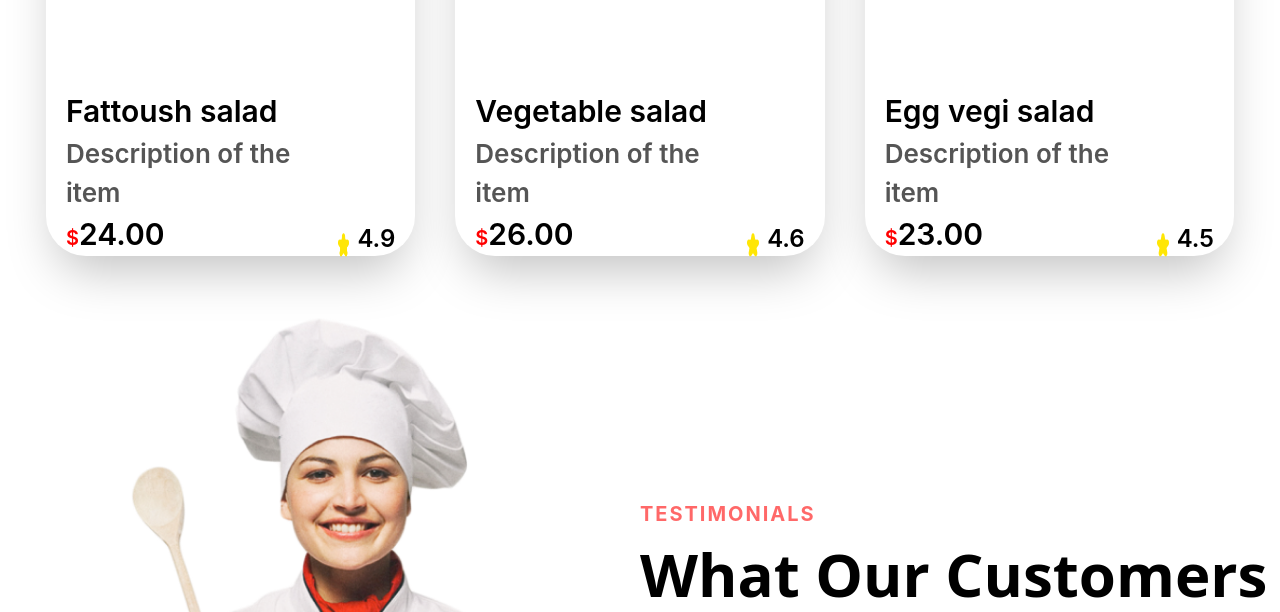
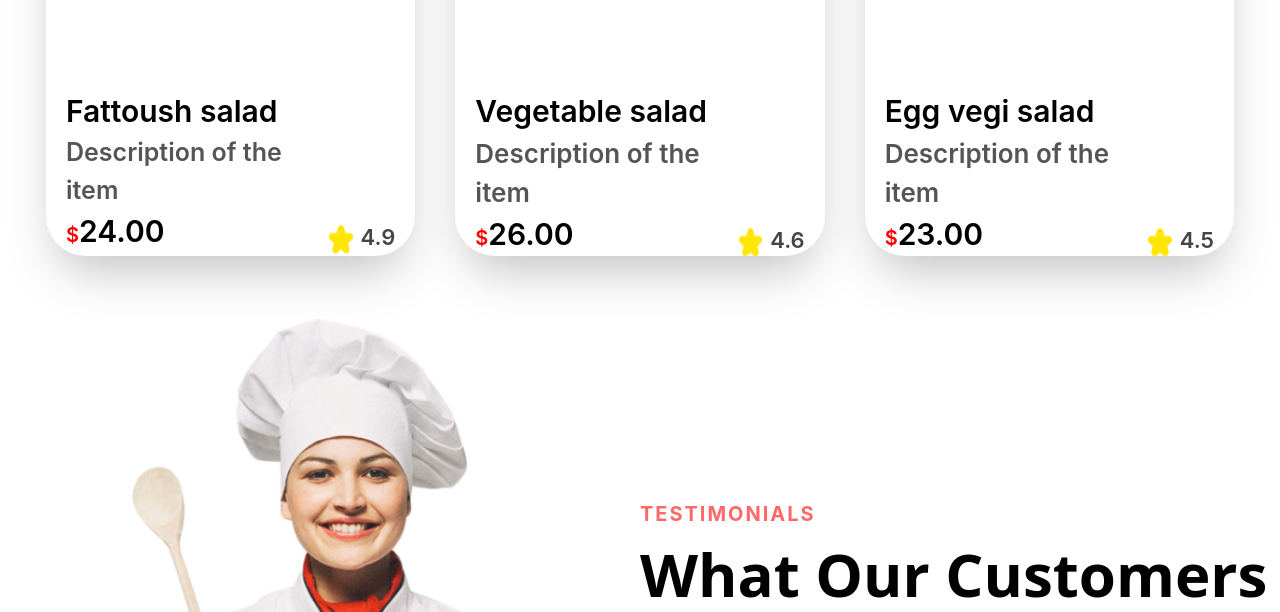
Before and after one commit to GautamGM/Restaurant-website-ui, a website: page dist/index.html in a window 1280 px wide. Shown: the part 2100-2712 px from the top of the page. Drawn offline with nearby package versions, Linux system fonts and the light colour scheme; files whose address does not match are found by name; a web font is replaced by a local one.

Commit message:
re sponsive

```diff
--- a/dist/index.html
+++ b/dist/index.html
@@ -471,7 +471,7 @@
                 <h5 class="dish-discription xl:text-[30px] ">
                   Fattoush salad
                 </h5>
-                <p class=" xl:text-[26px] text-[#555555]">
+                <p class=" xl:text-[25px] text-[#555555]">
                   Description of the item
                 </p>
                 <div class="price xl:text-[30px]">
@@ -484,10 +484,10 @@
                 <span
                   ><img
                     src="./images/fi-sr-star.png"
-                    class="w-[24px] h-[24px]"
+                    class="w-[24px] h-[24px] sm:w-[50px] md:w-[62px] xl:w-[40px] xl:h-[29px]"
                     alt=""
                 /></span>
-                <div class="rating flex items-end">4.9</div>
+                <div class="rating flex items-end  text-[#454545] sm:text-[16px] md:text-[18px] lg:text-[22px] ">4.9</div>
               </div>
             </div>
           </div>
@@ -531,10 +531,10 @@
                 <span
                   ><img
                     src="./images/fi-sr-star.png"
-                    class="w-[24px] h-[24px]"
+                    class="w-[24px] h-[24px] sm:w-[50px] md:w-[62px] xl:w-[40px] xl:h-[29px]"
                     alt=""
                 /></span>
-                <div class="rating flex items-end">4.6</div>
+                <div class="rating flex items-end text-[#454545] sm:text-[16px] md:text-[18px] lg:text-[22px]">4.6</div>
               </div>
             </div>
           </div>
@@ -569,7 +569,7 @@
                   Description of the item
                 </p>
                 <div class="price xl:text-[30px]">
-                  <span class="text-[red] sm:text-[20px]">$</span>23.00
+                  <span class="text-[red] sm:text-[20px] ">$</span>23.00
                 </div>
               </div>
               <div
@@ -578,10 +578,10 @@
                 <span
                   ><img
                     src="./images/fi-sr-star.png"
-                    class="w-[24px] h-[24px]"
+                    class="w-[24px] h-[24px] sm:w-[50px] md:w-[62px] xl:w-[40px] xl:h-[29px]"
                     alt=""
                 /></span>
-                <div class="rating flex items-end">4.5</div>
+                <div class="rating flex items-end text-[#454545] sm:text-[16px] md:text-[18px] lg:text-[22px]">4.5</div>
               </div>
             </div>
           </div>
@@ -729,7 +729,7 @@
                 <h1 class="lg:font-sans">Our Culinary Journey And Services</h1>
               </div>
               <div
-                class="testimonial-para w-[230px] text-[12px] sm:w-full xl:w-[655px] lg:w-[430px] lg:mb-[80px] xl:w-[655px] xl:mb-[0px] sm:h-[123px] sm:text-[26px] pt-5 text-[#555555] font-medium"
+                class="testimonial-para w-[230px] text-[12px] sm:w-full  lg:w-[430px] lg:mb-[80px] xl:w-[655px] xl:mb-[0px] sm:h-[123px] sm:text-[26px] pt-5 text-[#555555] font-medium"
               >
                 <p>
                   Rooted in passion, we curate unforgettable dining experiences
```
